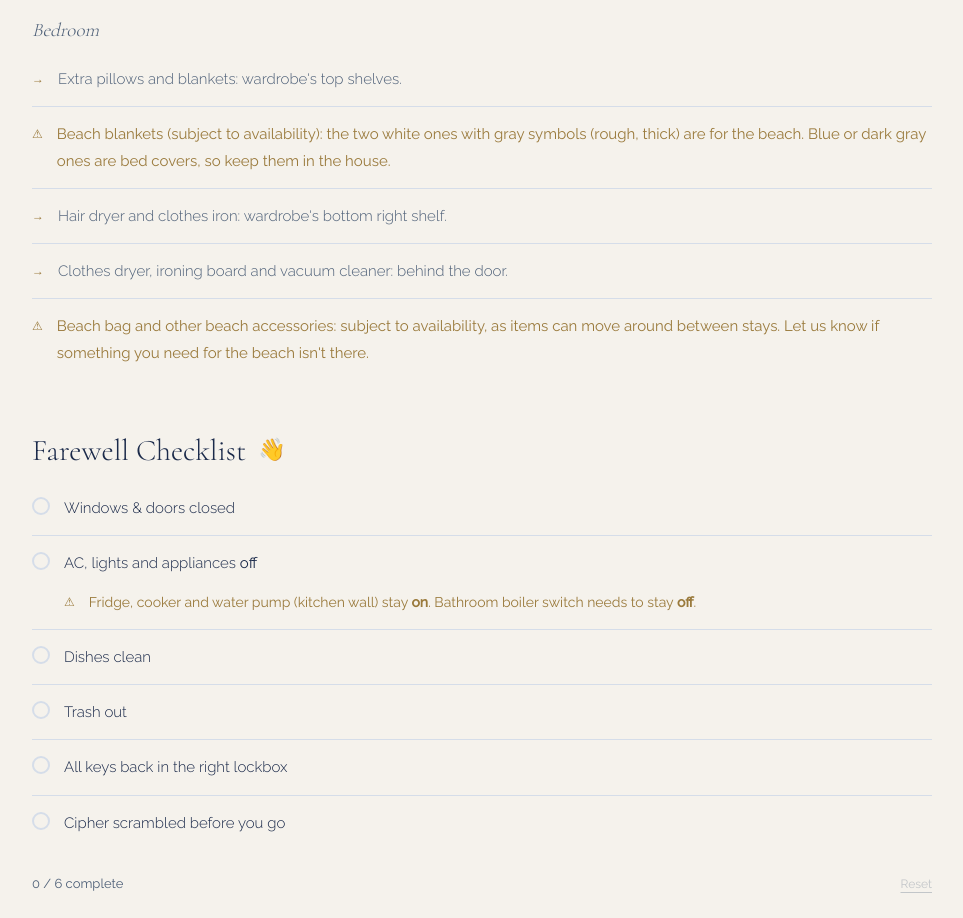
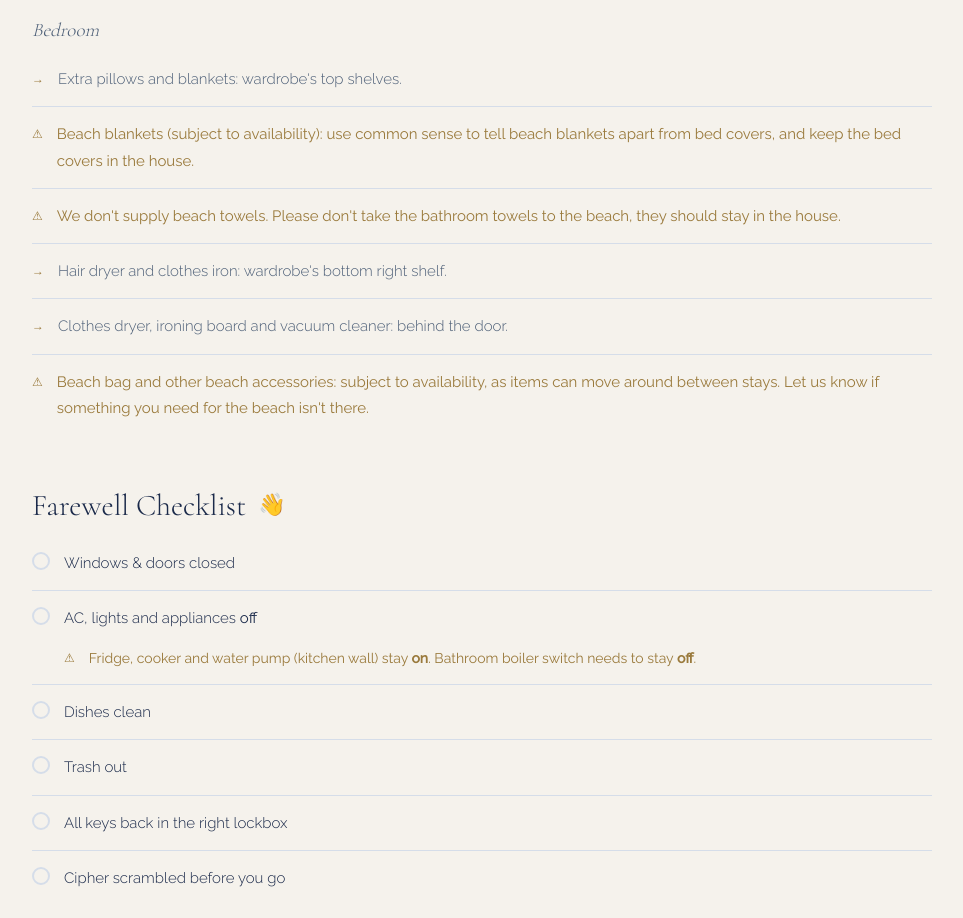
Before and after one commit to cmin764/nomads-nest, a Next.js app: page /guide in a window 1280 px wide. Shown: the part 4060-4978 px from the top of the page, without its empty margins (264-1227 px from the left). Built offline with nearby package versions, Linux system fonts and the light colour scheme.

Commit message:
Simplify beach blanket wording, clarify no beach towels
Drop the color-specific description in favor of common sense, and
add an explicit note that bathroom towels shouldn't go to the beach
since we don't supply beach towels.

```diff
--- a/src/data/guide-content.ts
+++ b/src/data/guide-content.ts
@@ -114,7 +114,8 @@ export const guideSections: GuideSection[] = [
 
       { text: "Bedroom", heading: true },
       { text: "Extra pillows and blankets: wardrobe's top shelves." },
-      { text: "Beach blankets (subject to availability): the two white ones with gray symbols (rough, thick) are for the beach. Blue or dark gray ones are bed covers, so keep them in the house.", highlight: true },
+      { text: "Beach blankets (subject to availability): use common sense to tell beach blankets apart from bed covers, and keep the bed covers in the house.", highlight: true },
+      { text: "We don't supply beach towels. Please don't take the bathroom towels to the beach, they should stay in the house.", highlight: true },
       { text: "Hair dryer and clothes iron: wardrobe's bottom right shelf." },
       { text: "Clothes dryer, ironing board and vacuum cleaner: behind the door." },
       { text: "Beach bag and other beach accessories: subject to availability, as items can move around between stays. Let us know if something you need for the beach isn't there.", highlight: true },
```
